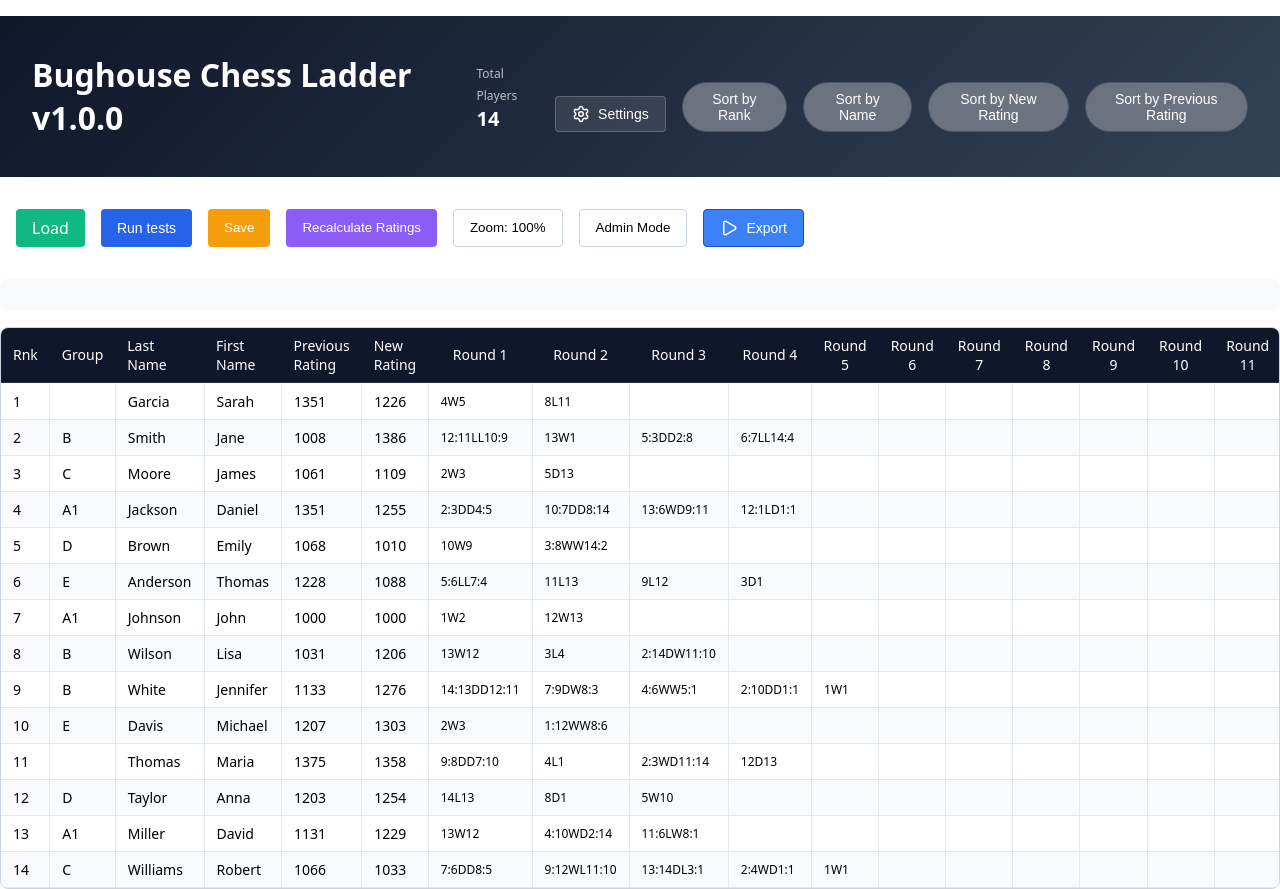
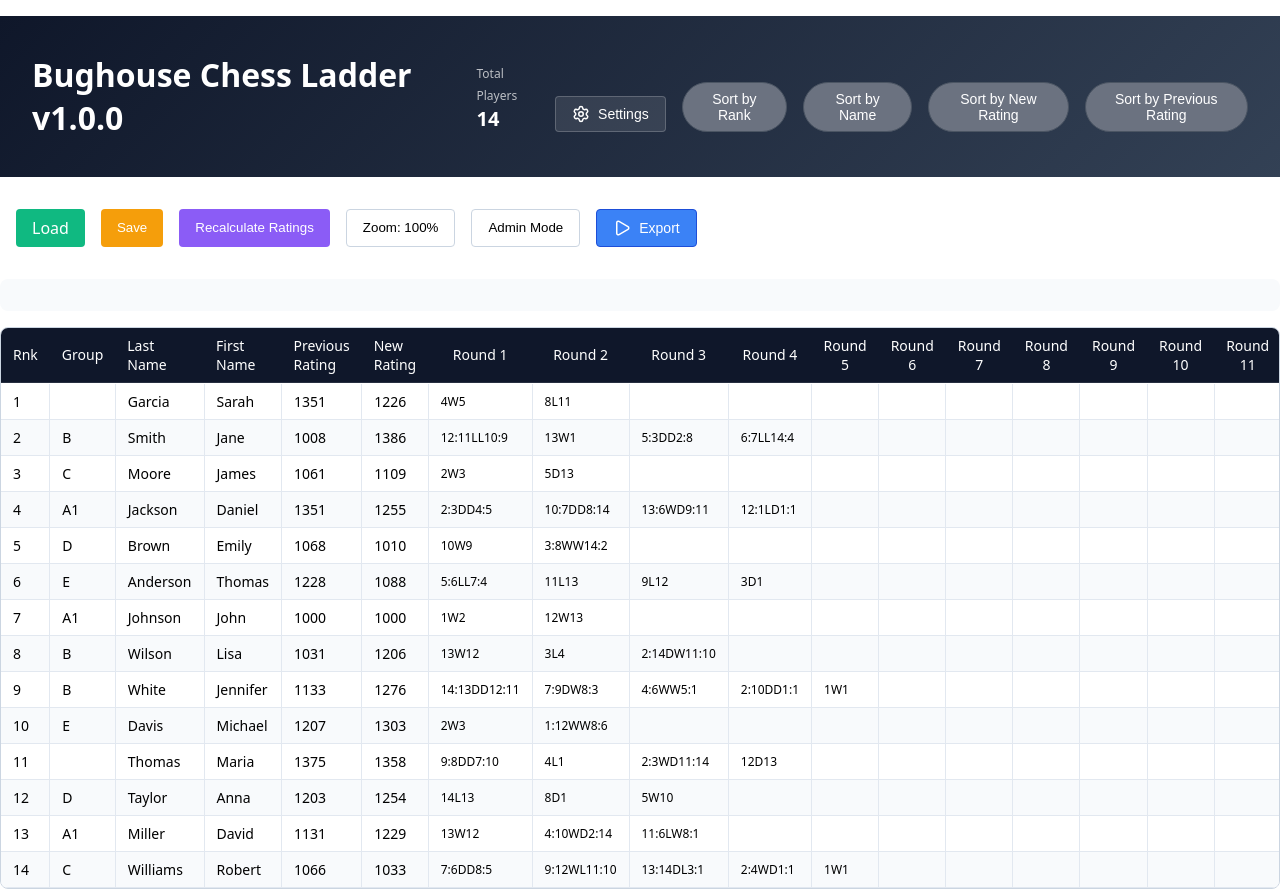
Before and after one commit to wxqmerge/bughouse-ladder-web, a React (Vite) app: page / in a window 1280 px wide. Built offline with nearby package versions, Linux system fonts and the light colour scheme.

Commit message:
[2026-03-05 10:51:13] Session commit

```diff
--- a/src/components/LadderForm.tsx
+++ b/src/components/LadderForm.tsx
@@ -811,16 +811,6 @@ export default function LadderForm({
     } catch (err) {
       console.error("Failed to save to localStorage:", err);
     }
-  };
-  // simplified test helper now delegates to other buttons instead of performing custom parsing/IO
-  const runTests = () => {
-    console.log("runTests invoked, delegating to exportPlayers");
-    //fileInput.click();
-    const file = new File([], "kings_cross.tab");
-    loadPlayers(file);
-    console.log(`Loaded players from kings_cross.tab`);
-    recalculateRatings();
-    exportPlayers();
   };
 
   const exportPlayers = () => {
@@ -1038,24 +1028,6 @@ export default function LadderForm({
             }}
           />
         </label>
-
-        <button
-          style={{
-            background: "#2563eb",
-            color: "white",
-            border: "none",
-            padding: "0.5rem 1rem",
-            borderRadius: "0.25rem",
-            cursor: "pointer",
-            display: "inline-flex",
-            alignItems: "center",
-            gap: "0.5rem",
-            fontSize: "0.875rem",
-          }}
-          onClick={runTests}
-        >
-          Run tests
-        </button>
 
         <button
           style={{
```
Also changed, not shown: 1 other file (tests, documents, lock files or other folders).
